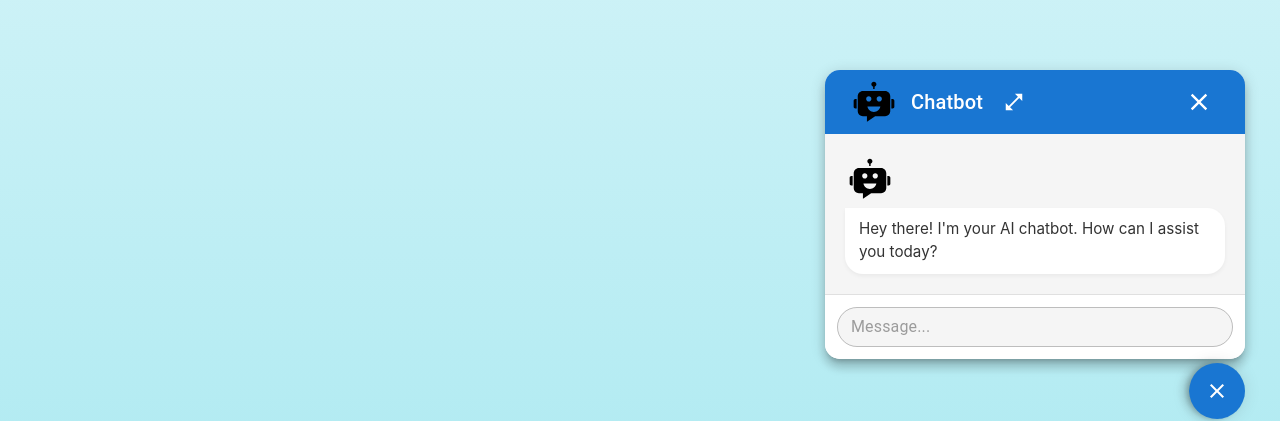
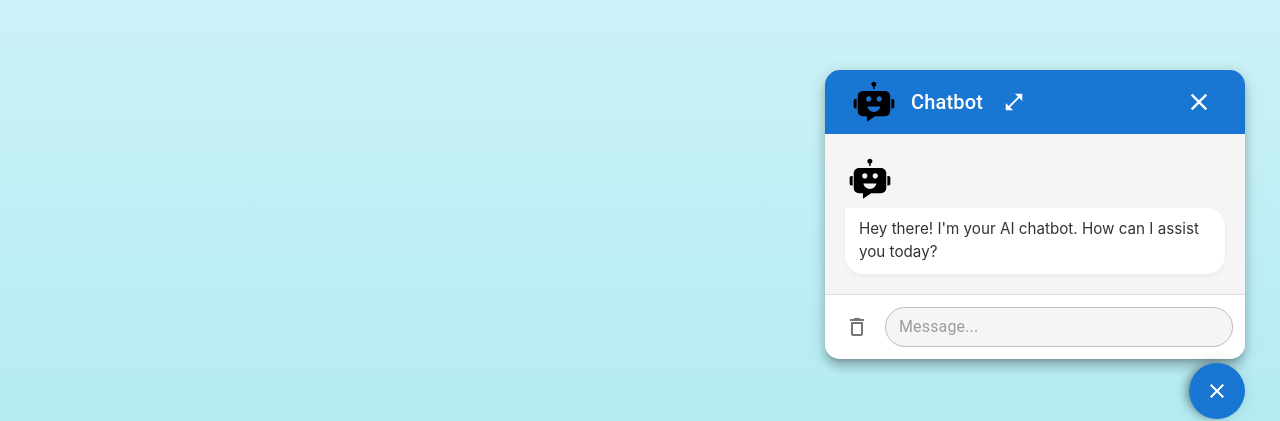
Before and after one commit to EnderKaran/AI-Chatbot-Project, a React (Vite) app: page / in a window 1280 px wide. Both pictures are taken after a click on the button 1217 px from the left and 742 px from the top of the page. Shown: the part 351-772 px from the top of the page. Built offline with nearby package versions, Linux system fonts and the light colour scheme.

Commit message:
mesajın sol tarafına temizle butonu yapıldı

```diff
--- a/package.json
+++ b/package.json
@@ -8,7 +8,7 @@
     "build": "vite build",
     "lint": "eslint .",
     "preview": "vite preview",
-     "predeploy": "npm run build",
+    "predeploy": "npm run build",
     "deploy": "gh-pages -d dist"
   },
   "dependencies": {
--- a/src/App.jsx
+++ b/src/App.jsx
@@ -1,98 +1,103 @@
-import  { useState, useRef, useEffect } from 'react';
+import { useState, useRef, useEffect } from 'react';
 
-
+// Bileşenler
 import ChatbotIcon from "./components/ChatbotIcon";
 import ChatForm from "./components/ChatForm";
 import ChatMessage from "./components/ChatMessage";
 
-
+// Material UI Bileşenleri
 import { Box, Fab, Grow, Paper, AppBar, Toolbar, Typography, IconButton, Stack } from '@mui/material';
 
+// İkonlar
 import { MdModeComment, MdClose, MdOpenInFull, MdCloseFullscreen } from "react-icons/md";
 
 const App = () => {
-
-    const [chatHistory, setChatHistory] = useState([]);
+    // Başlangıç mesajını ve benzersiz ID'yi state'in ilk değerine ekliyoruz
+    const [chatHistory, setChatHistory] = useState([
+        { id: Date.now(), role: 'model', text: "Hey there! I'm your AI chatbot. How can I assist you today?" }
+    ]);
     const [showChatbot, setShowChatbot] = useState(false);
     const [isFullScreen, setIsFullScreen] = useState(false);
     const chatBodyRef = useRef();
 
-
     const handleFullScreenToggle = () => setIsFullScreen(prev => !prev);
 
-    const generateBotResponse = async (history) => {
-        const updateHistory = (text) => {
-            setChatHistory(prev => [...prev.filter(msg => msg.text !== "Thinking..."), { role: "model", text }]);
-        };
-        history = history.map(({ role, text }) => ({ role, parts: [{ text }] }));
+    // Sohbeti temizleme fonksiyonu
+    const handleClearChat = () => {
+        setChatHistory([
+            { id: Date.now(), role: 'model', text: "Hey there! I'm your AI chatbot. How can I assist you today?" }
+        ]);
+    };
+
+    // API isteğini yöneten ana fonksiyon
+    const generateBotResponse = async (userMessage) => {
+        const userMessageData = { id: Date.now(), role: 'user', text: userMessage };
+        const thinkingMessageData = { id: Date.now() + 1, role: 'model', text: 'Thinking...' };
+
+        // Kullanıcı mesajını ve "Thinking..." mesajını tek seferde state'e ekle
+        const newHistory = [...chatHistory, userMessageData, thinkingMessageData];
+        setChatHistory(newHistory);
+
+        const apiHistory = newHistory
+            .filter(msg => msg.text !== 'Thinking...') // API'ye "Thinking..." mesajını gönderme
+            .map(({ role, text }) => ({ role, parts: [{ text }] }));
+
         const requestOptions = {
             method: 'POST',
             headers: { 'Content-Type': 'application/json' },
-            body: JSON.stringify({ contents: history })
+            body: JSON.stringify({ contents: apiHistory })
         };
+
         try {
             const response = await fetch(import.meta.env.VITE_API_URL, requestOptions);
             const data = await response.json();
             if (!response.ok) throw new Error(data.error.message || 'Something went wrong!');
+
             const apiResponseText = data.candidates[0].content.parts[0].text.replace(/\*\*(.*?)\*\*/g, "$1").trim();
-            updateHistory(apiResponseText);
+
+            // "Thinking..." mesajını silip yerine botun gerçek cevabını koy
+            setChatHistory(prev => [
+                ...prev.filter(msg => msg.text !== "Thinking..."),
+                { id: Date.now(), role: "model", text: apiResponseText }
+            ]);
+
         } catch (error) {
-            console.log(error);
+            console.error("API request failed:", error);
+            // Hata durumunda da "Thinking..." mesajını kaldırıp bir hata mesajı göster
+            setChatHistory(prev => [
+                ...prev.filter(msg => msg.text !== "Thinking..."),
+                { id: Date.now(), role: "model", text: "Sorry, something went wrong. Please try again." }
+            ]);
         }
     };
 
-
+    // Her yeni mesajda sohbeti en alta kaydır
     useEffect(() => {
         if (chatBodyRef.current) {
             chatBodyRef.current.scrollTo({ top: chatBodyRef.current.scrollHeight, behavior: 'smooth' });
         }
     }, [chatHistory]);
 
-
     return (
         <Box>
-
-
             <Fab
                 color="primary"
                 onClick={() => setShowChatbot(prev => !prev)}
-                sx={{
-                    position: 'fixed',
-                    bottom: 30,
-                    right: 35,
-                    transition: 'transform 0.2s ease',
-                    transform: showChatbot ? 'rotate(90deg)' : 'rotate(0deg)', // İkon döndürme animasyonu
-                }}
+                sx={{ position: 'fixed', bottom: 30, right: 35, transition: 'transform 0.2s ease', transform: showChatbot ? 'rotate(90deg)' : 'rotate(0deg)' }}
             >
-
                 {showChatbot ? <MdClose size={24} /> : <MdModeComment size={24} />}
             </Fab>
 
-
             <Grow in={showChatbot}>
-                {/* Chatbot penceresi için 'Paper' */}
                 <Paper
                     elevation={8}
-                    sx={{
-                        position: 'fixed',
-
-                        ...(isFullScreen
-                            ? { top: 0, left: 0, width: '100%', height: '100%', borderRadius: 0 }
-                            : { right: 35, bottom: 90, width: 420, borderRadius: '15px' }
-                        ),
-                        overflow: 'hidden',
-                        display: 'flex',
-                        flexDirection: 'column',
-                    }}
+                    sx={{ position: 'fixed', ...(isFullScreen ? { top: 0, left: 0, width: '100%', height: '100%', borderRadius: 0 } : { right: 35, bottom: 90, width: 420, borderRadius: '15px' }), overflow: 'hidden', display: 'flex', flexDirection: 'column' }}
                 >
-                    {/* Header için 'AppBar' ve 'Toolbar' */}
                     <AppBar position="static">
                         <Toolbar>
                             <Stack direction="row" alignItems="center" spacing={1.5}>
                                 <ChatbotIcon />
-                                <Typography variant="h6" component="div">
-                                    Chatbot
-                                </Typography>
+                                <Typography variant="h6" component="div">Chatbot</Typography>
                                 <IconButton color="inherit" onClick={handleFullScreenToggle}>
                                     {isFullScreen ? <MdCloseFullscreen size={22} /> : <MdOpenInFull size={22} />}
                                 </IconButton>
@@ -104,43 +109,19 @@ const App = () => {
                         </Toolbar>
                     </AppBar>
 
-                    {/* Chat Body için 'Box' */}
                     <Box
                         ref={chatBodyRef}
-                        sx={{
-                            p: 2.5,
-                            flexGrow: 1,
-                            overflowY: 'auto',
-                            bgcolor: 'grey.100',
-                            display: 'flex',
-                            flexDirection: 'column',
-                            gap: 2,
-                        }}
+                        sx={{ p: 2.5, flexGrow: 1, overflowY: 'auto', bgcolor: 'grey.100', display: 'flex', flexDirection: 'column', gap: 2 }}
                     >
-                        {/* Başlangıç mesajı */}
-                        <Box sx={{ display: 'flex' }}>
-                             <ChatMessage chat={{ role: 'model', text: "Hey there! I'm your AI chatbot. How can I assist you today?" }} />
-                        </Box>
-
-                        {/* Sohbet geçmişi */}
-                        {chatHistory.map((chat, index) => (
-                            <ChatMessage key={index} chat={chat} />
+                        {chatHistory.map((chat) => (
+                            <ChatMessage key={chat.id} chat={chat} />
                         ))}
                     </Box>
 
-                    {/* Footer için 'Box' */}
-                    <Box
-                        sx={{
-                            p: 1.5,
-                            bgcolor: 'background.paper',
-                            borderTop: 1,
-                            borderColor: 'divider',
-                        }}
-                    >
+                    <Box sx={{ p: 1.5, bgcolor: 'background.paper', borderTop: 1, borderColor: 'divider' }}>
                         <ChatForm
-                            setChatHistory={setChatHistory}
-                            chatHistory={chatHistory}
-                            generateBotResponse={generateBotResponse}
+                            onSendMessage={generateBotResponse}
+                            onClearChat={handleClearChat}
                         />
                     </Box>
                 </Paper>
--- a/src/components/ChatForm.jsx
+++ b/src/components/ChatForm.jsx
@@ -1,54 +1,42 @@
 import { useRef } from 'react';
+import { Box, TextField, IconButton, Tooltip } from '@mui/material';
+import { MdDeleteOutline } from "react-icons/md";
 
-// Material UI Bileşenlerini import ediyoruz
-import { Box, TextField } from '@mui/material';
-
-const ChatForm = ({ chatHistory, setChatHistory, generateBotResponse }) => {
-
+const ChatForm = ({ onSendMessage, onClearChat }) => {
     const inputRef = useRef();
 
-    // Bu fonksiyonun mantığında herhangi bir değişiklik yok, aynı kalıyor.
     const handleFormSubmit = (e) => {
         e.preventDefault();
         const userMessage = inputRef.current.value.trim();
         if (!userMessage) return;
 
-        const newHistory = [...chatHistory, { role: 'user', text: userMessage }];
-        setChatHistory(newHistory);
+        // Artık state'i burada yönetmiyoruz, sadece ana bileşene mesajı gönderiyoruz.
+        onSendMessage(userMessage);
 
-        setTimeout(() => {
-            setChatHistory(currentHistory => [...currentHistory, { role: "model", text: "Thinking..." }]);
-        }, 600);
-
-        generateBotResponse(newHistory);
-        inputRef.current.value = '';
+        inputRef.current.value = ''; // Input'u temizle
     };
 
     return (
-        // 'form' yerine MUI'nin 'Box' bileşenini form olarak kullanıyoruz
         <Box
             component="form"
             onSubmit={handleFormSubmit}
-            sx={{
-                display: 'flex',
-                alignItems: 'center',
-            }}
+            sx={{ display: 'flex', alignItems: 'center', gap: 1 }}
         >
-            {/* 'input' yerine MUI'nin 'TextField' bileşenini kullanıyoruz */}
+            <Tooltip title="Clear Chat">
+                <IconButton onClick={onClearChat} aria-label="clear chat">
+                    <MdDeleteOutline />
+                </IconButton>
+            </Tooltip>
+
             <TextField
-                inputRef={inputRef} // Ref'i inputRef prop'u ile bağlıyoruz
+                inputRef={inputRef}
                 placeholder="Message..."
                 variant="outlined"
-                size="small" // Daha kompakt bir görünüm için
-                fullWidth // Mevcut tüm alanı kaplaması için
-                autoComplete="off" // Tarayıcının otomatik tamamlama önerilerini kapatır
-                required // Alanın boş gönderilmesini engeller
-                sx={{
-                    '& .MuiOutlinedInput-root': {
-                        borderRadius: '25px', // Köşeleri yuvarlatıyoruz
-                        backgroundColor: 'grey.100', // Hafif gri arka plan
-                    },
-                }}
+                size="small"
+                fullWidth
+                autoComplete="off"
+                required
+                sx={{ '& .MuiOutlinedInput-root': { borderRadius: '25px', backgroundColor: 'grey.100' } }}
             />
         </Box>
     );
```
Also changed, not shown: src/index.css (+20 -4 lines), 1 other file (tests, documents, lock files or other folders).
